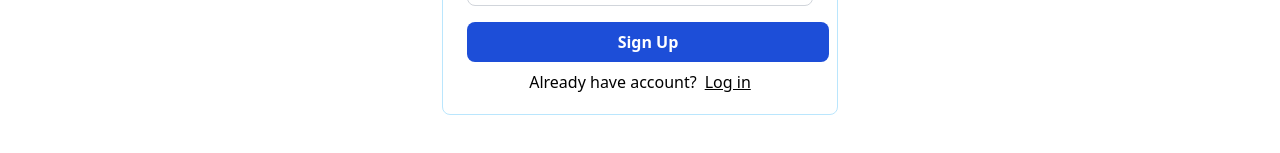
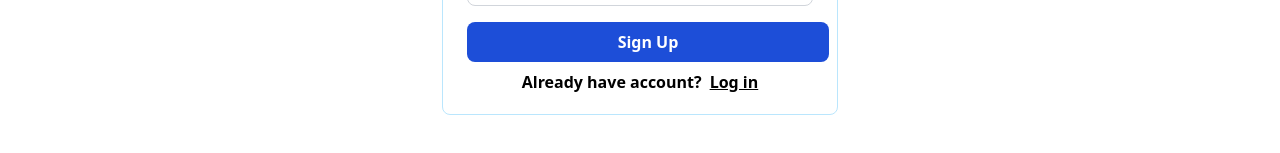
Before and after one commit to AkhilReddyGundla/QuickPay_Frontend, a React (Create React App) app: page / in a window 1280 px wide. Shown: the part 527-680 px from the top of the page. Built offline with nearby package versions, Linux system fonts and the light colour scheme.

Commit message:
Update BottomText.jsx

```diff
--- a/src/components/BottomText.jsx
+++ b/src/components/BottomText.jsx
@@ -3,7 +3,7 @@ import {Link} from 'react-router-dom'
 
 export function Bottomtext({text,underlineText,to}){
     return(
-        <div className="flex justify-center gap-2 font-thin text-md mt-2 mb-1">
+        <div className="flex justify-center gap-2 font-semibold text-md mt-2 mb-1">
             <div>{text}</div>
             <Link className="underline cursor-pointer" to={to}>{underlineText}</Link>
         </div>
```
